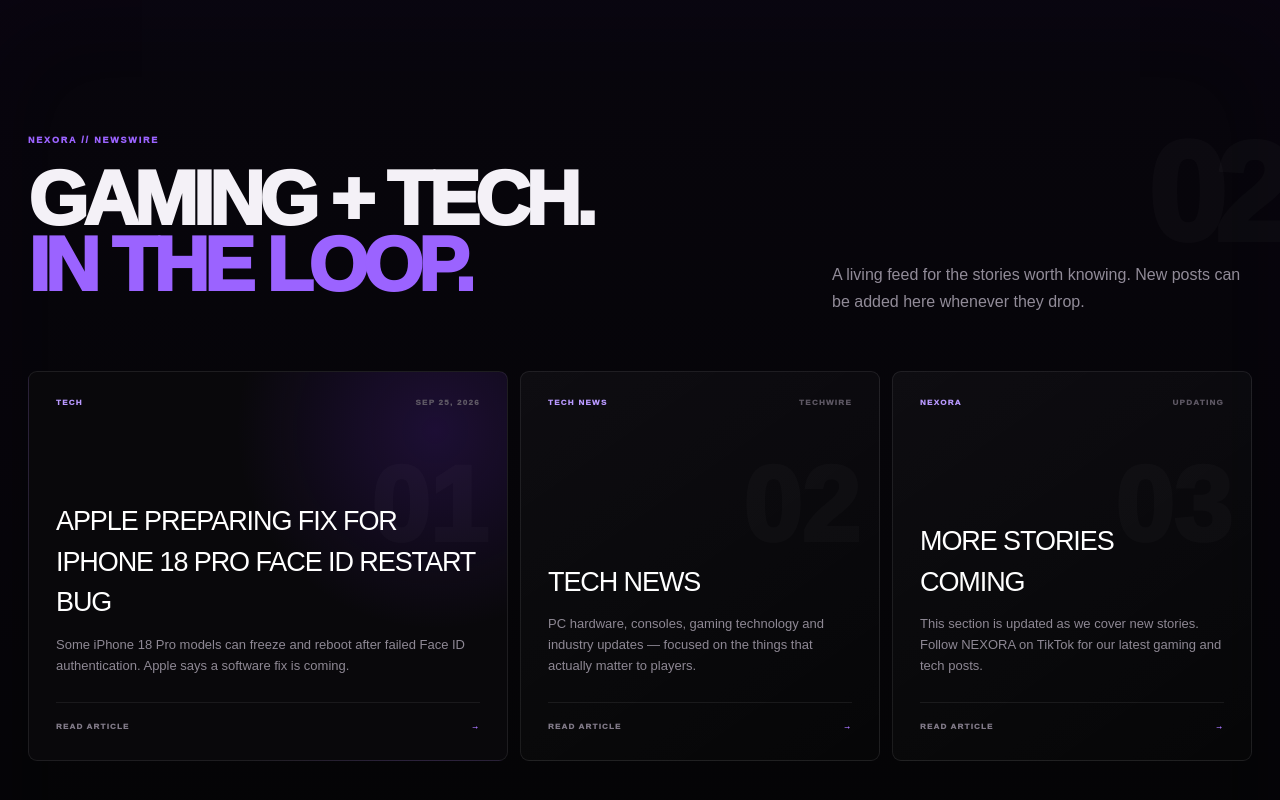
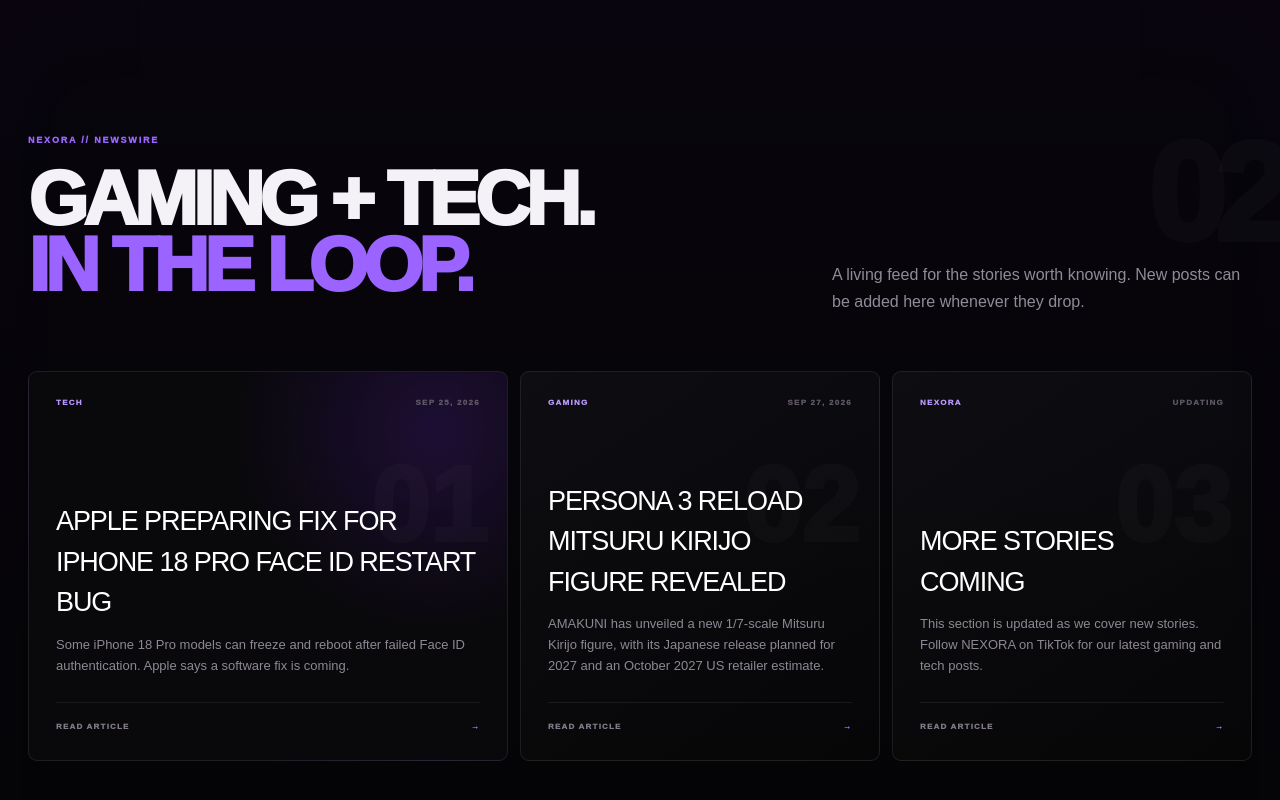
Before and after one commit to ggnexoragg-ux/nexora-website, a Next.js app: page / in a window 1280 px wide. Shown: the part 1914-2714 px from the top of the page. Built offline with nearby package versions, Linux system fonts and the light colour scheme.

Commit message:
Feature Mitsuru figure story in NEXORA news

```diff
--- a/app/page.js
+++ b/app/page.js
@@ -5,7 +5,7 @@ const DUBBY='https://www.dubby.gg/';
 const pillars=[['01','SQUAD UP','Find players who actually play what you play. Build a squad, queue up and stop gaming alone.'],['02','LIVE THE COMMUNITY','Clips, voice chats, events, chaos and people worth coming back for.'],['03','STAY IN THE LOOP','Gaming news, recommendations, giveaways and content without the filler.']];
 const newsItems=[
  {category:'TECH',title:'APPLE PREPARING FIX FOR IPHONE 18 PRO FACE ID RESTART BUG',summary:'Some iPhone 18 Pro models can freeze and reboot after failed Face ID authentication. Apple says a software fix is coming.',date:'SEP 25, 2026',link:'/news/iphone-18-pro-face-id-restart-fix'},
- {category:'TECH NEWS',title:'TECH NEWS',summary:'PC hardware, consoles, gaming technology and industry updates — focused on the things that actually matter to players.',date:'TECHWIRE',link:TIKTOK},
+ {category:'GAMING',title:'PERSONA 3 RELOAD MITSURU KIRIJO FIGURE REVEALED',summary:'AMAKUNI has unveiled a new 1/7-scale Mitsuru Kirijo figure, with its Japanese release planned for 2027 and an October 2027 US retailer estimate.',date:'SEP 27, 2026',link:'/news/persona-3-reload-mitsuru-figure'},
  {category:'NEXORA',title:'MORE STORIES COMING',summary:'This section is updated as we cover new stories. Follow NEXORA on TikTok for our latest gaming and tech posts.',date:'UPDATING',link:TIKTOK}
 ];
 const giveaways=[
```
